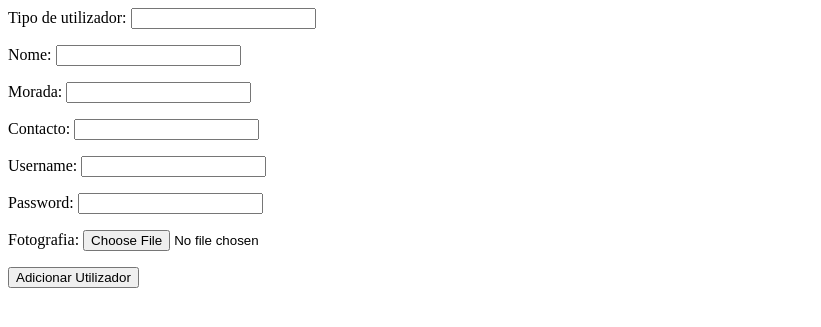
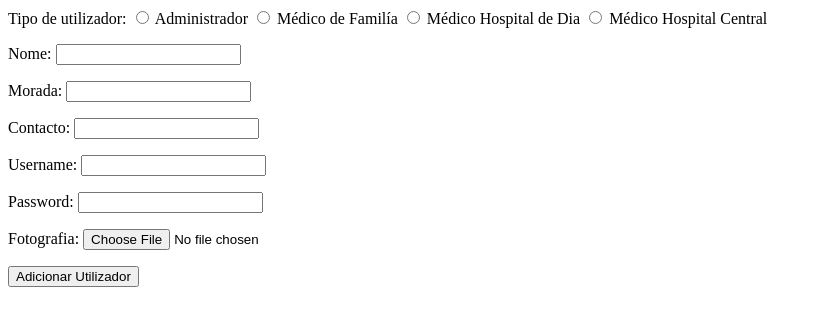
Before and after one commit to bibsos/Heart-SIM, a PHP site: page /adicionarUtilizador.php in a window 1280 px wide. Shown: the top 327 px of the page, without its empty margins (0-821 px from the left). Run offline with PHP 8.4, Linux system fonts and the light colour scheme.

Commit message:
Opções do radio

```diff
--- a/adicionarUtilizador.php
+++ b/adicionarUtilizador.php
@@ -4,7 +4,17 @@
     $begin = mysqli_begin_transaction($connect);
 ?>
     <form method="POST" action="index.php?verifyAddUser">
-        <p>Tipo de utilizador: <input type="options" name="tipo"> </p>
+        <p>Tipo de utilizador:
+            <input type="radio" id="Adm" name="tipo" value="Administrador">
+            <label for="Adm"> Administrador </label>
+            <input type="radio" id="MF" name="tipo" value="Médico de Família">
+            <label for="MF"> Médico de Familía </label>
+            <input type="radio" id="MHD" name="tipo" value="Médico Hospital de Dia">
+            <label for="MHD"> Médico Hospital de Dia </label>
+            <input type="radio" id="MHC" name="tipo" value=" Médico Hospital Central">
+            <label for="MGC"> Médico Hospital Central </label>
+        </p>
+
         <p>Nome: <input type="text" name="nome"> </p>
         <p>Morada: <input type="text" name="morada"> </p>
         <p>Contacto: <input type="number" name="contacto"> </p>
```
